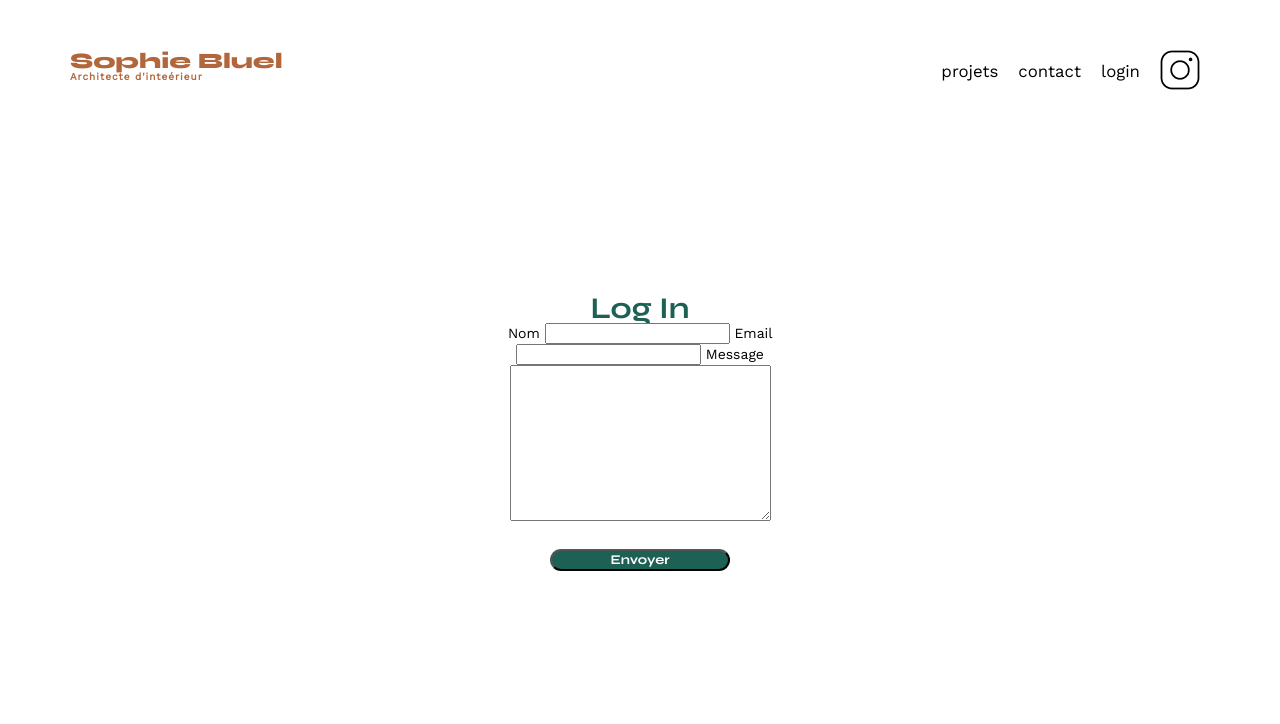
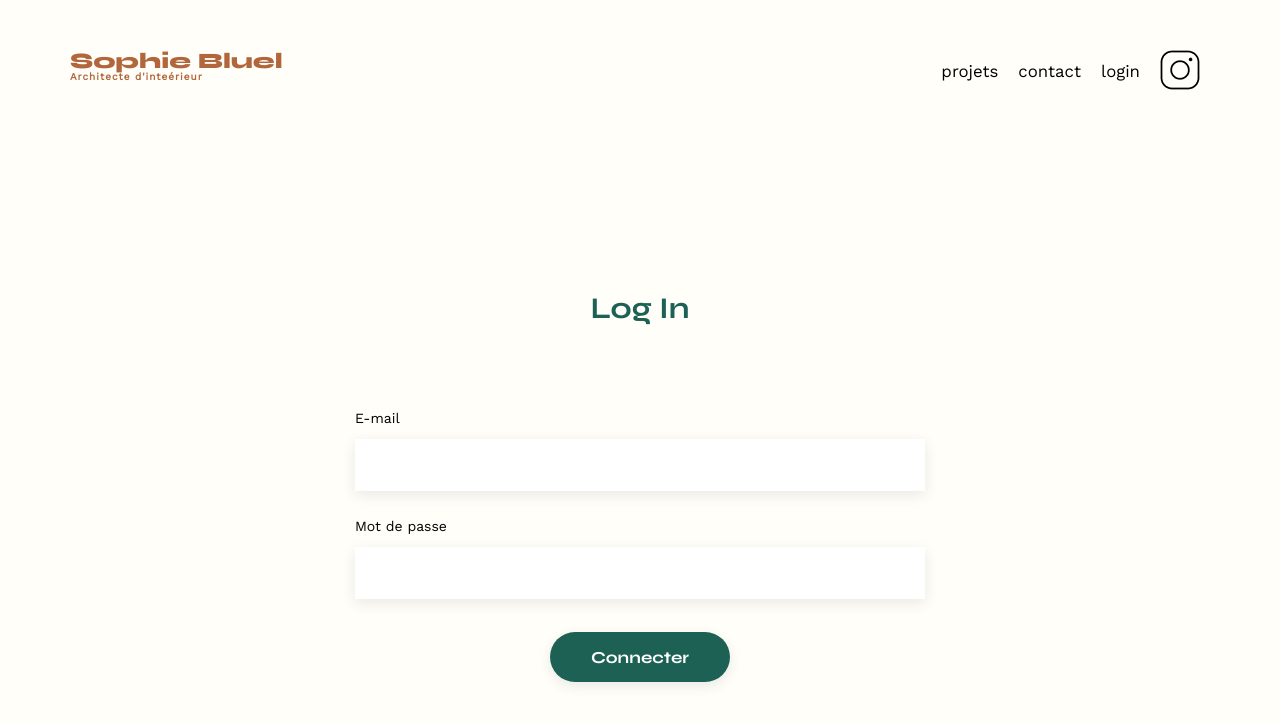
Before and after one commit to boby-front/sophie-bluel, a plain HTML site: page FrontEnd/login.html in a window 1280 px wide. Drawn offline with nearby package versions, Linux system fonts and the light colour scheme.

Commit message:
add connection full page

```diff
--- a/FrontEnd/assets/style.css
+++ b/FrontEnd/assets/style.css
@@ -64,6 +64,7 @@ body {
 	margin:auto;
 	font-family: 'Work Sans' ;
 	font-size: 14px;
+	background:#fffef8;
 }
 header {
 	display: flex;
@@ -223,13 +224,48 @@ input[type="submit"]{
 }
 
 /********** LOGIN***********/
-#login{
-	width: 30%;
-	margin: 200px auto;
+#login {
+	width: 50%;
+margin: 200px auto;
 }
 
-footer nav ul {
+#login h2{
+margin-bottom:  60px;  ;
+}
+
+#login > * {
+	text-align: center;
+
+}
+
+#login form {
+	text-align: left;
+	margin-top:30px;
 	display: flex;
-	justify-content: flex-end;
-	margin: 2em
+	flex-direction: column;
 }
+
+#login input {
+	height: 50px;
+	font-size: 1.2em;
+	border: none;
+	box-shadow: 0px 4px 14px rgba(0, 0, 0, 0.09);
+}
+#login label {
+	margin: 2em 0 1em 0;
+}
+#login textarea {
+	border: none;
+	box-shadow: 0px 4px 14px rgba(0, 0, 0, 0.09);
+}
+
+input[type="submit"]{
+	font-family: 'Syne';
+	font-weight: 700;
+	color: white;
+	background-color: #1D6154;
+	margin : 2em auto ;
+	width: 180px;
+	text-align: center;
+	border-radius: 60px ;
+}
--- a/FrontEnd/login.html
+++ b/FrontEnd/login.html
@@ -25,13 +25,11 @@
         <h2>Log In</h2>
 
         <form action="#" method="post">
-			<label for="name">Nom</label>
-			<input type="text" name="name" id="name">
-			<label for="email">Email</label>
-			<input type="email" name="email" id="email">
-			<label for="message">Message</label>
-			<textarea name="message" id="message" cols="30" rows="10"></textarea>
-			<input type="submit" value="Envoyer">
+			<label for="email">E-mail</label>
+			<input type="text" name="email" id="email">
+			<label for="password">Mot de passe</label>
+			<input type="password" name="password" id="password">
+			<input type="submit" value="Connecter" class="fontButton2">
 		</form>
 
     </section>
```
Also changed, not shown: FrontEnd/script.js (+22 -0 lines).
